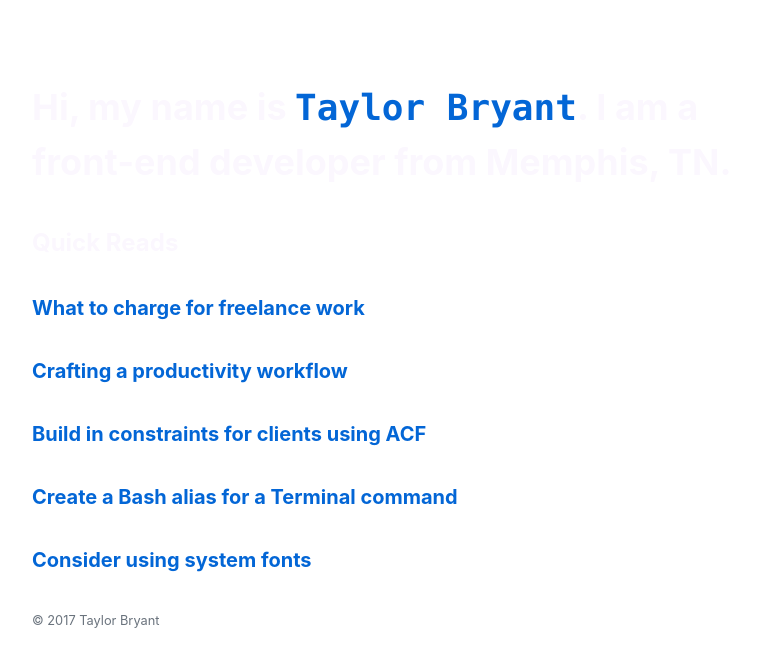
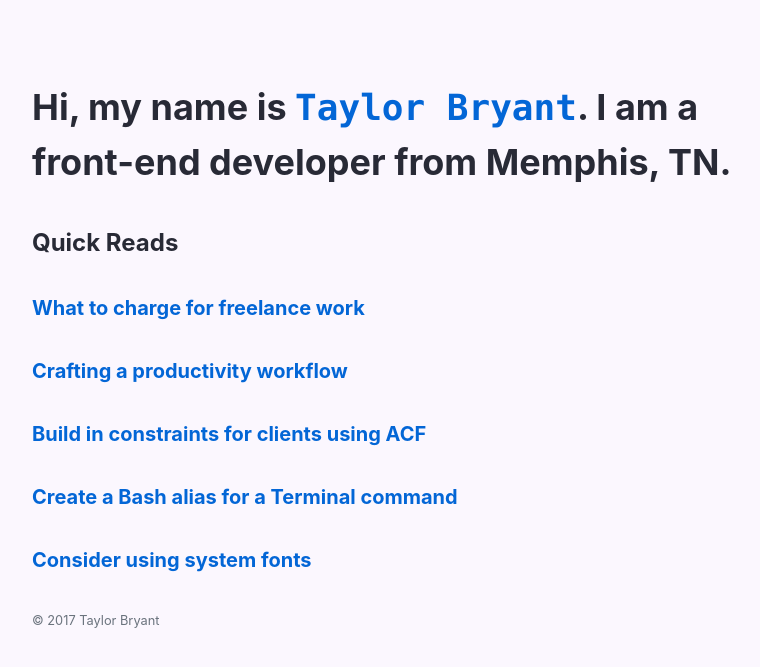
Before and after one commit to scottwater/taylorbryant.github.io, a Jekyll site: the page built from README.md, in a window 1280 px wide. Shown: the top 667 px of the page, without its empty margins (253-1013 px from the left). Built offline with Jekyll 4.4.1, drawn with Linux system fonts in a browser that asks for light colours; our own code applies the rules of GitHub Pages for plain Markdown files.

```diff
--- a/assets/css/base.scss
+++ b/assets/css/base.scss
@@ -16,7 +16,8 @@
 }
 
 body {
-  color: #fbf7fe;
+  background-color: #fbf7fe;
+  color: #282a36;
   font-family: -apple-system, BlinkMacSystemFont, 'Segoe UI', Helvetica, Arial, sans-serif, 'Apple Color Emoji', 'Segoe UI Emoji', 'Segoe UI Symbol';
   font-size: 16px;
   line-height: 1.5;
```
